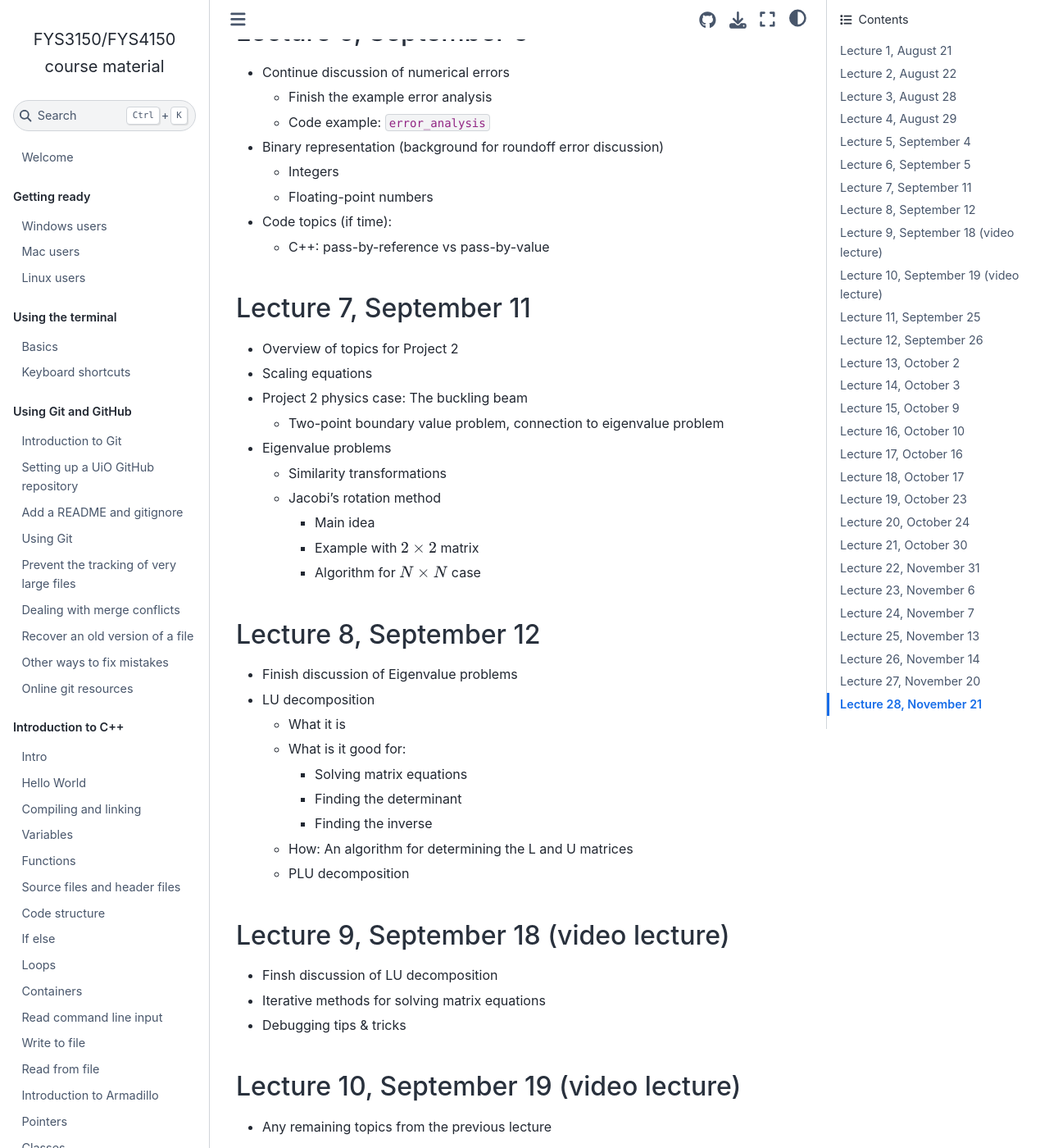
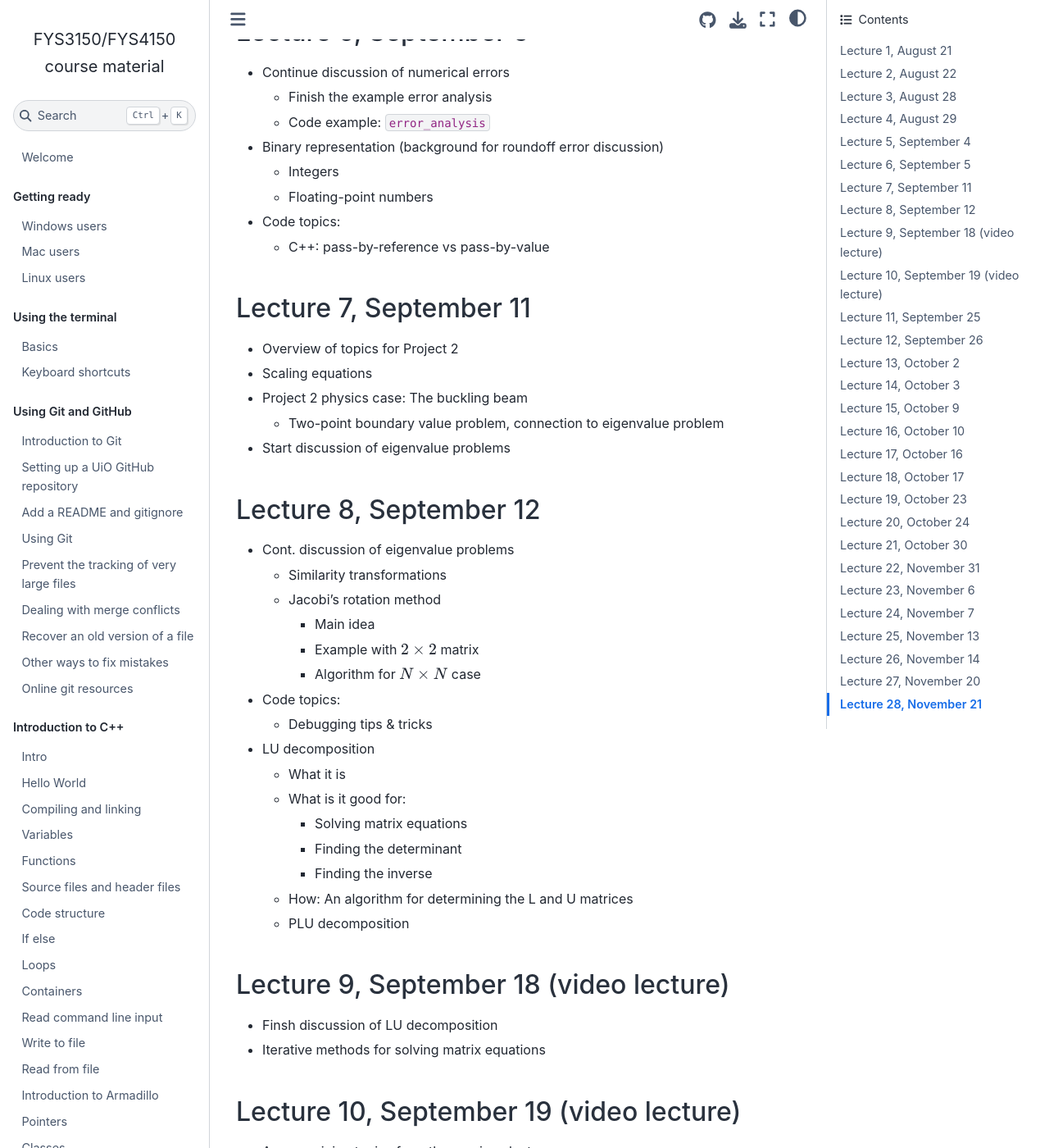
Before and after one commit to anderkve/FYS3150, a Jupyter Book: the page built from lecture_notes/2025/README.md, in a window 1280 px wide and 1400 px high, scrolled down 1490 px. Shown: the whole window at 82% size. Built offline with Jupyter Book 1.0.4 settings and Sphinx 7.4.7 and the Sphinx Book theme 1.1.4, drawn with Linux system fonts in a browser that asks for light colours; pages that are not in the unit, such as notebooks, are missing from menus.

Commit message:
Update README.md

```diff
--- a/lecture_notes/2025/README.md
+++ b/lecture_notes/2025/README.md
@@ -58,7 +58,7 @@
 - Binary representation (background for roundoff error discussion)
   - Integers
   - Floating-point numbers
-- Code topics (if time):
+- Code topics:
   - C++: pass-by-reference vs pass-by-value
 
 
@@ -68,17 +68,19 @@
 - Scaling equations
 - Project 2 physics case: The buckling beam
   - Two-point boundary value problem, connection to eigenvalue problem
-- Eigenvalue problems
+- Start discussion of eigenvalue problems
+
+
+### Lecture 8, September 12
+
+- Cont. discussion of eigenvalue problems
   - Similarity transformations
   - Jacobi's rotation method
     - Main idea
     - Example with $2 \times 2$ matrix
     - Algorithm for $N \times N$ case
-
-
-### Lecture 8, September 12
-
-- Finish discussion of Eigenvalue problems
+- Code topics:
+  - Debugging tips & tricks
 - LU decomposition
   - What it is
   - What is it good for:
```
Also changed, not shown: other parts of lecture_notes/2025/README.md (+0 -1 lines).
